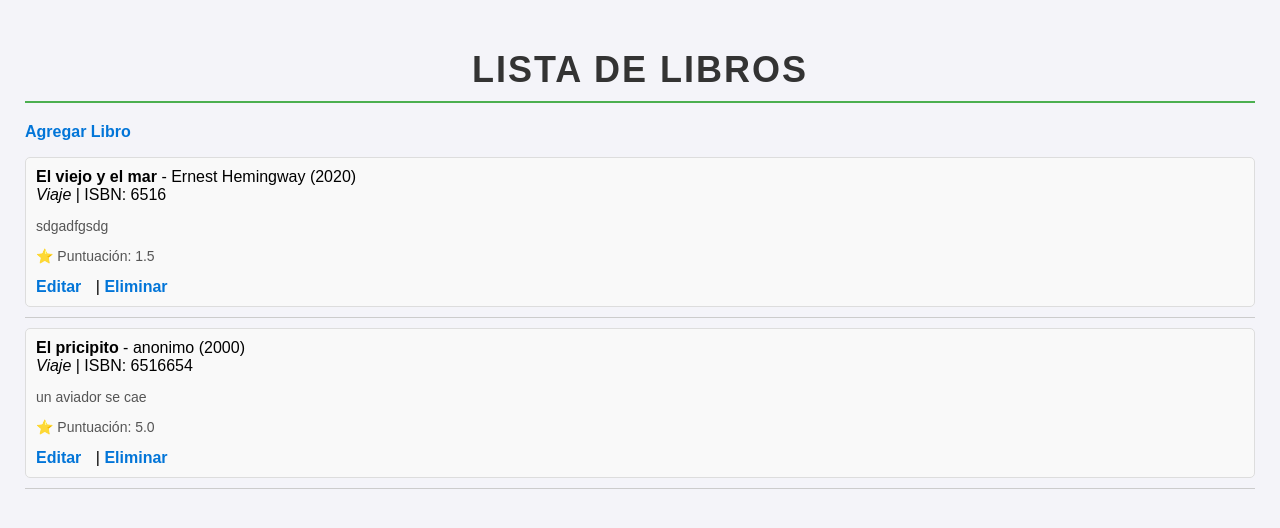
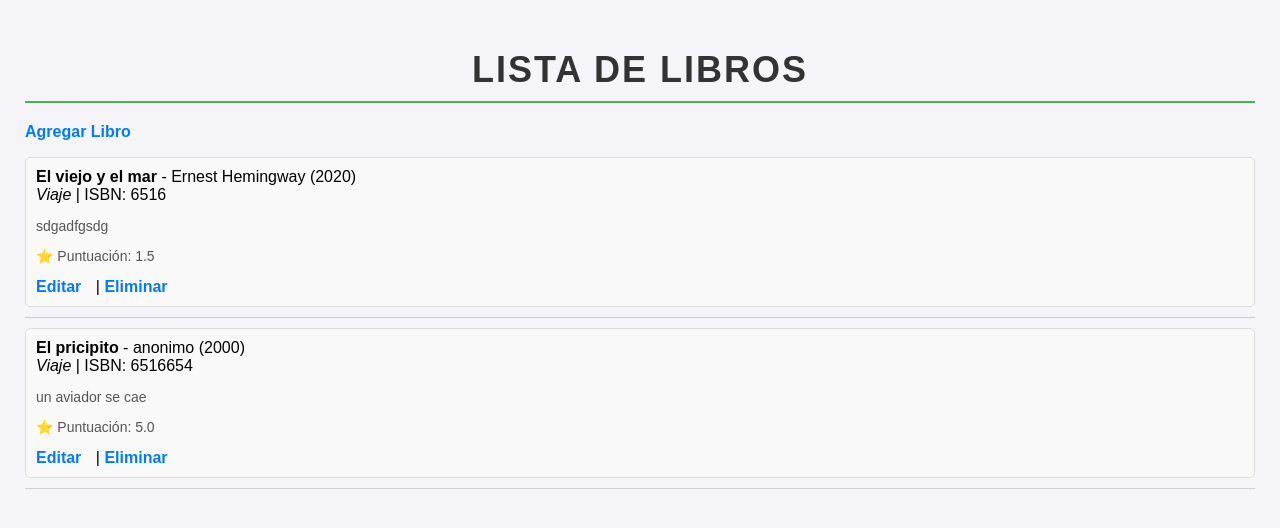
Before and after one commit to Hector-Perez-Vengoa/exam_empresariales, a Django app: page / in a window 1280 px wide. Shown: the top 528 px of the page. Run offline with Django 5.2, Linux system fonts and the light colour scheme; data comes from the database, SQL or seed files in the repository.

Commit message:
revicion 2

```diff
--- a/src/biblioteca/static/css/estilo.css
+++ b/src/biblioteca/static/css/estilo.css
@@ -169,15 +169,3 @@
     border-radius: 5px;
     transition: background-color 0.3s;
 }
-
-/* Enlace de cancelar */
-a {
-    text-decoration: none;
-    color: #0275d8;
-    font-weight: bold;
-    margin-top: 15px;
-}
-
-a:hover {
-    color: #01447e;
-}
```
